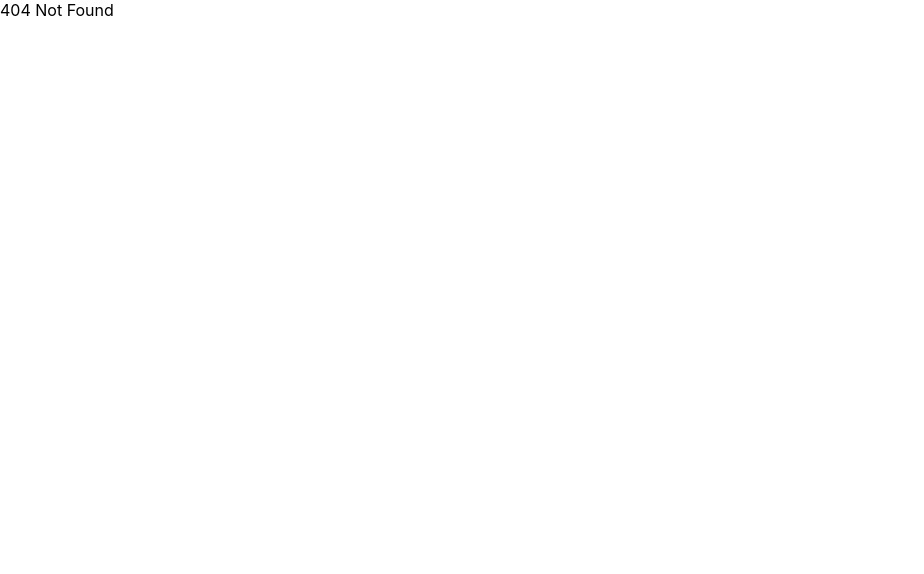
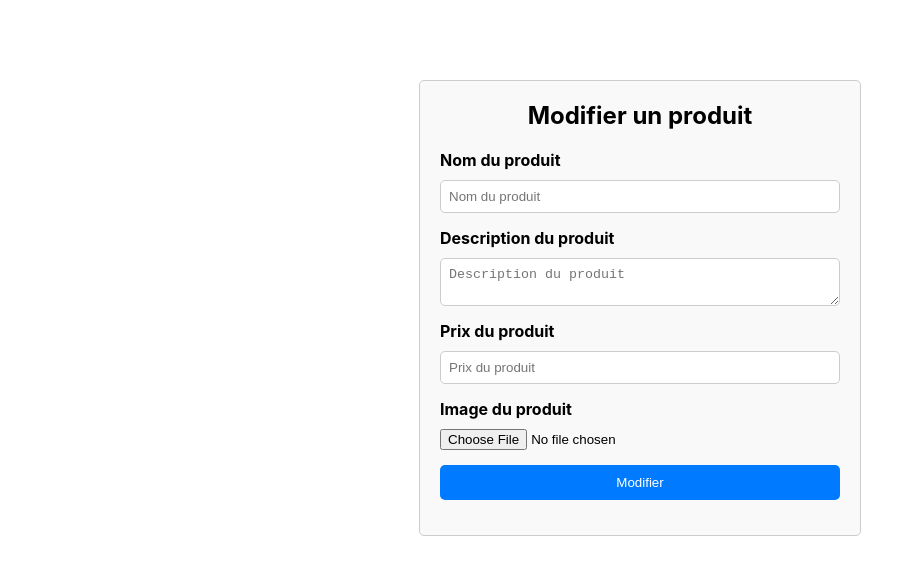
Before and after one commit to hichem-bouzourine/junior-technical-test-main, a React (Create React App) app in the folder frontend/: page /product/edit/1 in a window 1280 px wide. Before the commit this address had no page. Shown: the top 574 px of the page, without its empty margins (0-924 px from the left). Built offline with nearby package versions, Linux system fonts and the light colour scheme; no server answers.

Commit message:
Frontend - Add a page to modify a single product.

```diff
--- a/frontend/src/App.js
+++ b/frontend/src/App.js
@@ -4,7 +4,7 @@ import { Routes, Route } from "react-router-dom";
 import Home from './pages/Home/Home';
 import ProductForm from './Components/ProductForm/ProductForm';
 import Product from './pages/Product/Product';
-
+import EditProduct from "./pages/Product/Edit/EditProduct"
 
 
 const App = () => {
@@ -14,6 +14,7 @@ const App = () => {
             <Route path="/" element={<Home />} />
             <Route path="/product/:id" element={<Product />} />
             <Route path="/product/create" element={<ProductForm />} />
+            <Route path="/product/edit/:id" element={<EditProduct />} />
             <Route path='*' element='404 Not Found' />
         </Routes>
     </div>
--- a/frontend/src/Components/ProductCard/ProductCard.jsx
+++ b/frontend/src/Components/ProductCard/ProductCard.jsx
@@ -3,7 +3,6 @@ import { useNavigate } from 'react-router-dom'
 
 const ProductCard = ({product}) => {
     const navigate = useNavigate();
-    console.log(product)
     return (
             <div className='product-card-wrapper' key={product?._id}>
                 <div className='product-main-infos'>
--- a/frontend/src/pages/Home/Home.jsx
+++ b/frontend/src/pages/Home/Home.jsx
@@ -36,7 +36,7 @@ const Mainpage = () => {
             <h1>Afficher la liste des produits</h1>
             <Grid container spacing={3}>
                 {products.map((product) => {
-                    return <ProductCard product={product} />
+                    return <ProductCard product={product} key={product?._id}/>
                 })}
             </Grid>
         </div>
--- /dev/null
+++ b/frontend/src/pages/Product/Edit/EditProduct.jsx
@@ -0,0 +1,90 @@
+import './EditProduct.css'
+import LocalAxios from "../../../services/httpService"
+import axios from 'axios'
+import { useEffect, useState } from 'react'
+import { useParams } from 'react-router-dom'
+import { useNavigate } from 'react-router-dom'
+
+const EditProduct = () => {
+    const [name, setName] = useState('');
+    const [description, setDescription] = useState('');
+    const [price, setPrice] = useState('');
+    const [image, setImage] = useState('');
+    const navigate = useNavigate();
+    const [disabled, setDisabled] = useState(true)
+
+    const cloud_name = "dbe9ttry0"
+
+    let { id } = useParams();
+
+
+    useEffect(() => {
+        LocalAxios.get(`/products/${id}`).then((res) => {
+            setName(res.data.name)
+            setDescription(res.data.description)
+            setPrice(res.data.price)
+            setImage(res.data.imageUrl)
+        }).catch((err) => {
+            console.log(err)
+        })
+    }, [])
+
+    const saveImageFromForm = (e) => {
+        const formData = new FormData();
+        formData.append('file', e.target.files[0]);
+        formData.append("upload_preset", "qyuhmlaq")
+        axios.post(`https://api.cloudinary.com/v1_1/${cloud_name}/image/upload`, formData).then((res) => {
+            setImage(res.data.secure_url)
+        }).catch((err) => {
+            console.log(err)
+        })
+        setDisabled(false)
+    }
+
+    const handleSubmit = async (e) => {
+        e.preventDefault();
+        console.log(name, description, price, image)
+        await LocalAxios.put(`/products/${id}`, {
+            name: name,
+            description: description,
+            price: price,
+            imageUrl: image
+        }).then((res) => {
+            console.log(res)
+        }).catch((err) => {
+            console.log(err)
+        })
+
+        navigate('/')
+    }
+
+    return (
+        <div className='container'>
+            <form className='product-form' onSubmit={handleSubmit}>
+                <div className='product-form-title'>Modifier un produit</div>
+                <div className='product-form-input'>
+                    <label>Nom du produit</label>
+                    <input type='text' placeholder='Nom du produit' value={name} onChange={(e) => {setName(e.target.value);}} />
+                </div>
+                <div className='product-form-input'>
+                    <label>Description du produit</label>
+                    <textarea placeholder='Description du produit' value={description} onChange={(e) => {setDescription(e.target.value);}}></textarea>
+                </div>
+                <div className='product-form-input'>
+                    <label>Prix du produit</label>
+                    <input type='number' placeholder='Prix du produit' value={price} onChange={(e) => {setPrice(e.target.value);}} />
+                </div>
+                <div className='product-form-input'>
+                    <label>Image du produit</label>
+                    <input type='file' onChange={saveImageFromForm} />
+                </div>
+                <div className='product-form-input'>
+                    <button type='submit' disabled={disabled}>Modifier</button>
+                </div>
+            </form>
+        </div>
+    )
+
+}
+
+export default EditProduct;
--- a/frontend/src/pages/Product/Product.css
+++ b/frontend/src/pages/Product/Product.css
@@ -9,6 +9,7 @@
     border: 1px solid #ccc;
     border-radius: 5px;
     background-color: #f9f9f9;
+    gap: 20px;
   }
 
   .product__info {
--- a/frontend/src/pages/Product/Product.jsx
+++ b/frontend/src/pages/Product/Product.jsx
@@ -2,10 +2,11 @@ import React, { useEffect, useState } from 'react'
 import "./Product.css"
 
 import {getProduct, deleteProduct} from '../../services/ProductService'
-import { useParams } from 'react-router-dom'
+import { useParams, useNavigate } from 'react-router-dom'
 
 const Product = () => {
   const [product, setProduct] = useState(null)
+  const navigate = useNavigate()
 
   let { id } = useParams();
 
@@ -17,8 +18,12 @@ const Product = () => {
 
   const handleDeletion = () => {
     deleteProduct(id).then(() => {
-      window.location.href = "/"
+      navigate('/')
     })
+  }
+
+  const handleModification = () => {
+    navigate(`/product/edit/${id}`)
   }
 
   return (
@@ -33,7 +38,7 @@ const Product = () => {
         </div>
       </div>
       <div className="product__buttons">
-        <button className="buttons__modify">Modify</button>
+        <button className="buttons__modify" onClick={handleModification}>Modify</button>
         <button className="buttons__delete" onClick={handleDeletion}>Delete</button>
       </div>
     </div>
```
Also changed, not shown: frontend/src/pages/Product/Edit/EditProduct.css (added).
